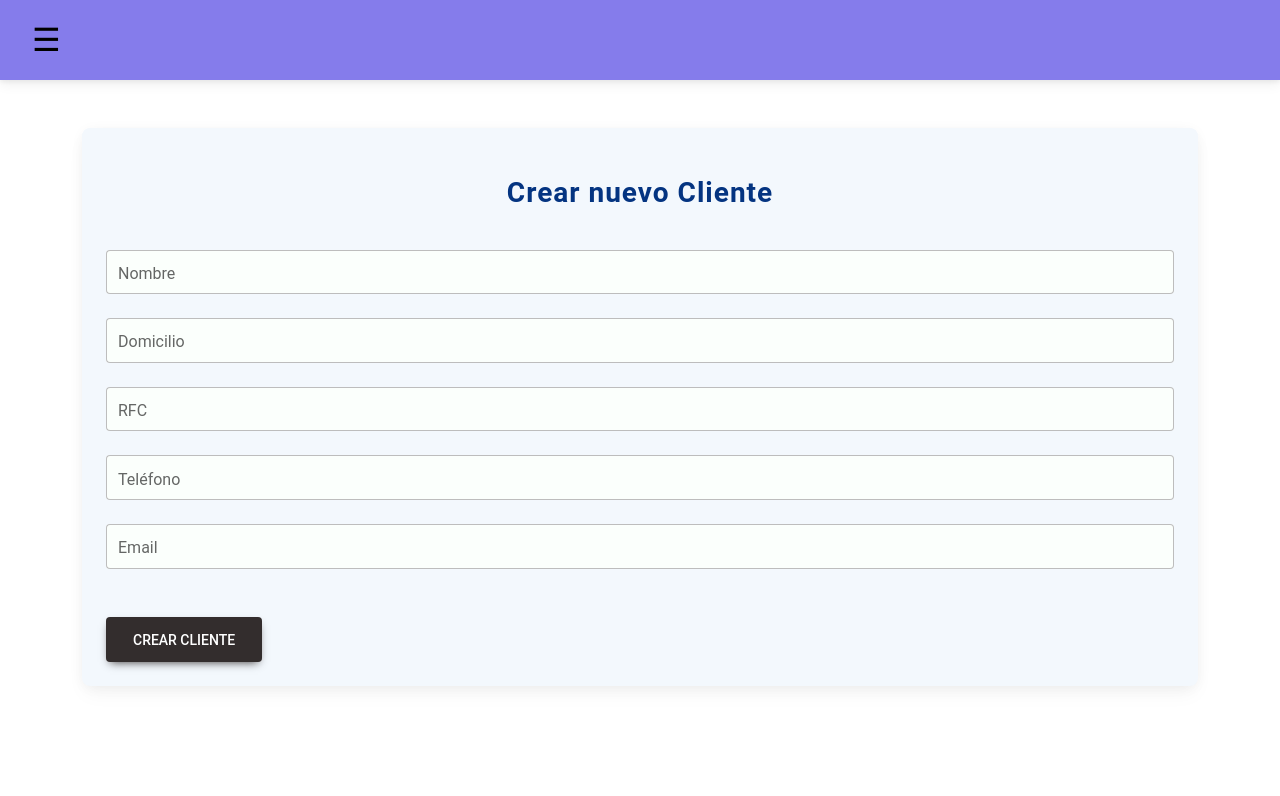
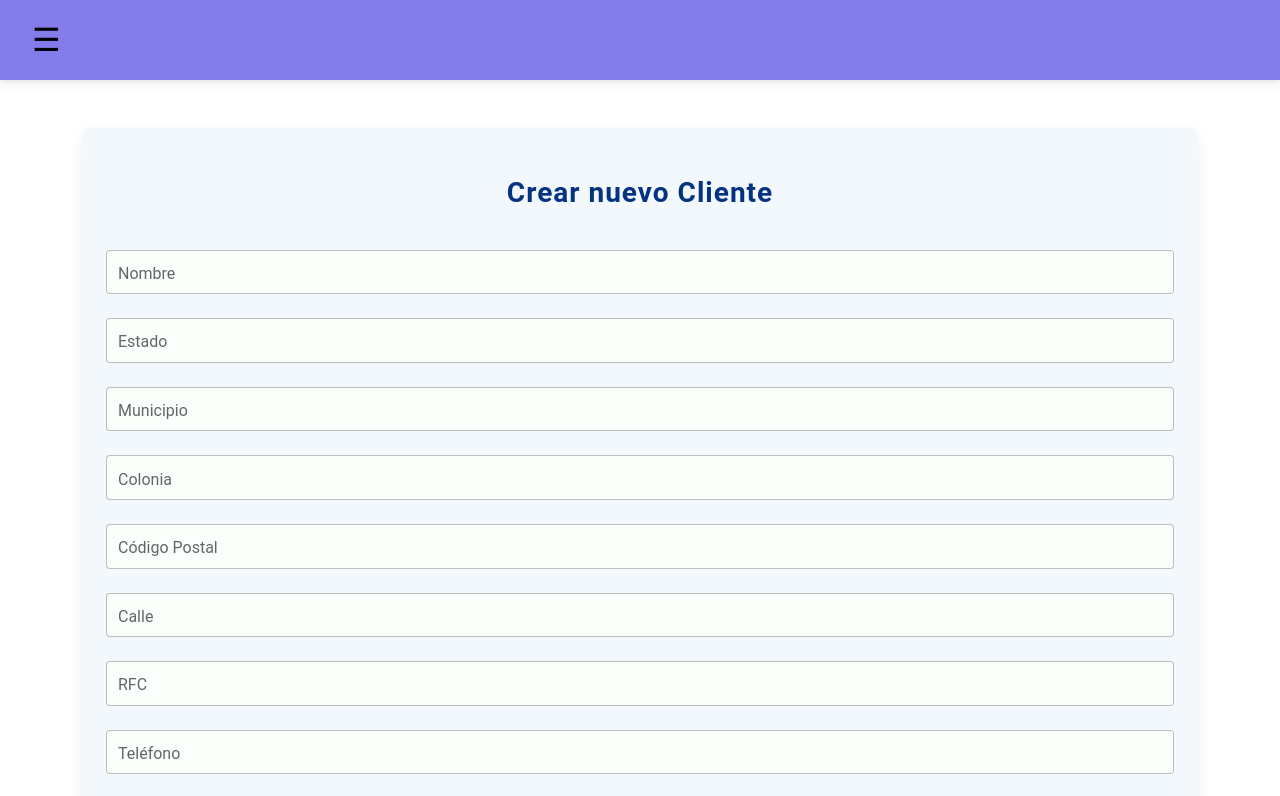
Before and after one commit to briandorantes1995/MEFYV-FRONT, a React (Create React App) app: page /crearCliente in a window 1280 px wide. Shown: the top 796 px of the page. Built offline with nearby package versions, Linux system fonts and the light colour scheme.

Commit message:
correciones esteticas

```diff
--- a/src/components/Validation/Schema.js
+++ b/src/components/Validation/Schema.js
@@ -24,10 +24,25 @@ export const facturaSchema =Yup.object().shape({
 
 export const clienteSchema = Yup.object().shape({
     nombre: Yup.string().required('El nombre es obligatorio'),
-    domicilio: Yup.string().required('El domicilio es obligatorio'),
+
+    // Campos de dirección específicos
+    estado: Yup.string().required('El estado es obligatorio'),
+    municipio: Yup.string().required('El municipio es obligatorio'),
+    colonia: Yup.string().required('La colonia es obligatoria'),
+    codigoPostal: Yup.string()
+        .required('El código postal es obligatorio')
+        .matches(/^\d{5}$/, 'Código postal no válido'),
+    calle: Yup.string().required('La calle es obligatoria'),
+
     rfc: Yup.string()
         .required('El RFC es obligatorio')
         .matches(/^[A-Z]{4}\d{6}[A-Z0-9]{3}$/, 'RFC no válido'),
-    telefono: Yup.string().matches(/^\d{10}$/, 'Teléfono no válido'),
-    email: Yup.string().email('Email no válido'),
+
+    telefono: Yup.string()
+        .matches(/^\d{10}$/, 'Teléfono no válido')
+        .required('El teléfono es obligatorio'),
+
+    email: Yup.string()
+        .email('Email no válido')
+        .required('El email es obligatorio')
 });
--- a/src/components/login/login.js
+++ b/src/components/login/login.js
@@ -33,10 +33,6 @@ function Login() {
         <MDBContainer className="my-5">
             <MDBCard>
                 <MDBRow className='g-0'>
-
-                    <MDBCol md='6'>
-                        <MDBCardImage src='https://i.pinimg.com/564x/e8/11/a7/e811a7b14ec7b2dc44a46fe7667e704e.jpg' alt="login form" className='rounded-start w-100'/>
-                    </MDBCol>
 
                     <MDBCol md='6'>
                         <MDBCardBody className='d-flex flex-column'>
--- a/src/components/registro/cliente.js
+++ b/src/components/registro/cliente.js
@@ -1,6 +1,6 @@
 import React from 'react';
 import { useNavigate } from 'react-router-dom';
-import {Form, Formik} from 'formik';
+import { Form, Formik } from 'formik';
 import { MDBBtn, MDBContainer, MDBCard, MDBCardBody } from 'mdb-react-ui-kit';
 import CustomInput from '../Validation/customInput';
 import crearCliente from '../../funciones/crearCliente';
@@ -12,7 +12,17 @@ function CrearCliente() {
     // Función para enviar el formulario
     const onSubmit = async (values, actions) => {
         try {
-            const cliente = await crearCliente(values.nombre, values.domicilio, values.rfc, values.telefono, values.email);
+            // Concatenar los valores de domicilio en el orden especificado
+            const domicilioConcatenado = `${values.estado}, ${values.municipio}, ${values.colonia}, ${values.codigoPostal}, ${values.calle}`;
+
+            const cliente = await crearCliente(
+                values.nombre,
+                domicilioConcatenado,  // Usar el domicilio concatenado
+                values.rfc,
+                values.telefono,
+                values.email
+            );
+
             if (cliente) {
                 console.log("Cliente creado con éxito");
                 navigate('/');
@@ -34,7 +44,11 @@ function CrearCliente() {
                     <Formik
                         initialValues={{
                             nombre: '',
-                            domicilio: '',
+                            estado: '',
+                            municipio: '',
+                            colonia: '',
+                            codigoPostal: '',
+                            calle: '',
                             rfc: '',
                             telefono: '',
                             email: ''
@@ -51,10 +65,34 @@ function CrearCliente() {
                                     placeholder="Nombre del Cliente"
                                 />
                                 <CustomInput
-                                    label="Domicilio"
-                                    name="domicilio"
+                                    label="Estado"
+                                    name="estado"
                                     type="input"
-                                    placeholder="Domicilio del Cliente"
+                                    placeholder="Estado"
+                                />
+                                <CustomInput
+                                    label="Municipio"
+                                    name="municipio"
+                                    type="input"
+                                    placeholder="Municipio"
+                                />
+                                <CustomInput
+                                    label="Colonia"
+                                    name="colonia"
+                                    type="input"
+                                    placeholder="Colonia"
+                                />
+                                <CustomInput
+                                    label="Código Postal"
+                                    name="codigoPostal"
+                                    type="input"
+                                    placeholder="Código Postal"
+                                />
+                                <CustomInput
+                                    label="Calle"
+                                    name="calle"
+                                    type="input"
+                                    placeholder="Calle"
                                 />
                                 <CustomInput
                                     label="RFC"
--- a/src/components/registro/registro.js
+++ b/src/components/registro/registro.js
@@ -30,10 +30,6 @@ function Registro() {
         <MDBContainer className="my-5">
             <MDBCard>
                 <MDBRow className='g-0'>
-                    <MDBCol md='6'>
-                        <MDBCardImage src='https://i.pinimg.com/564x/fc/2c/4f/fc2c4ff707aa65b2ab968d8de9f0de48.jpg' alt="login form" className='rounded-start w-100 m-3'/>
-                    </MDBCol>
-
                     <MDBCol md='6'>
                         <MDBCardBody className='d-flex flex-column'>
                             <div className='d-flex flex-row mt-2 jc-center'>
```
